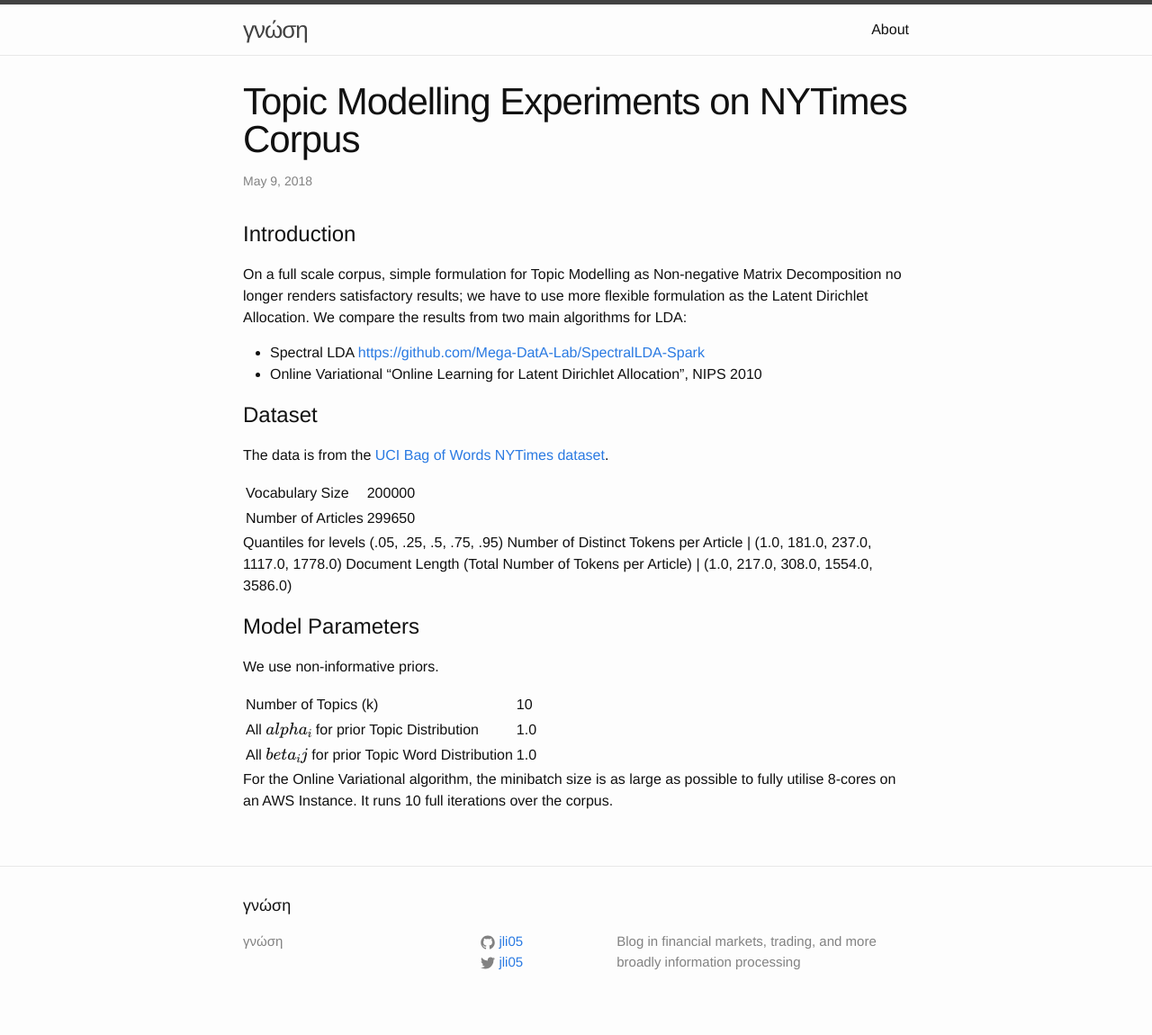
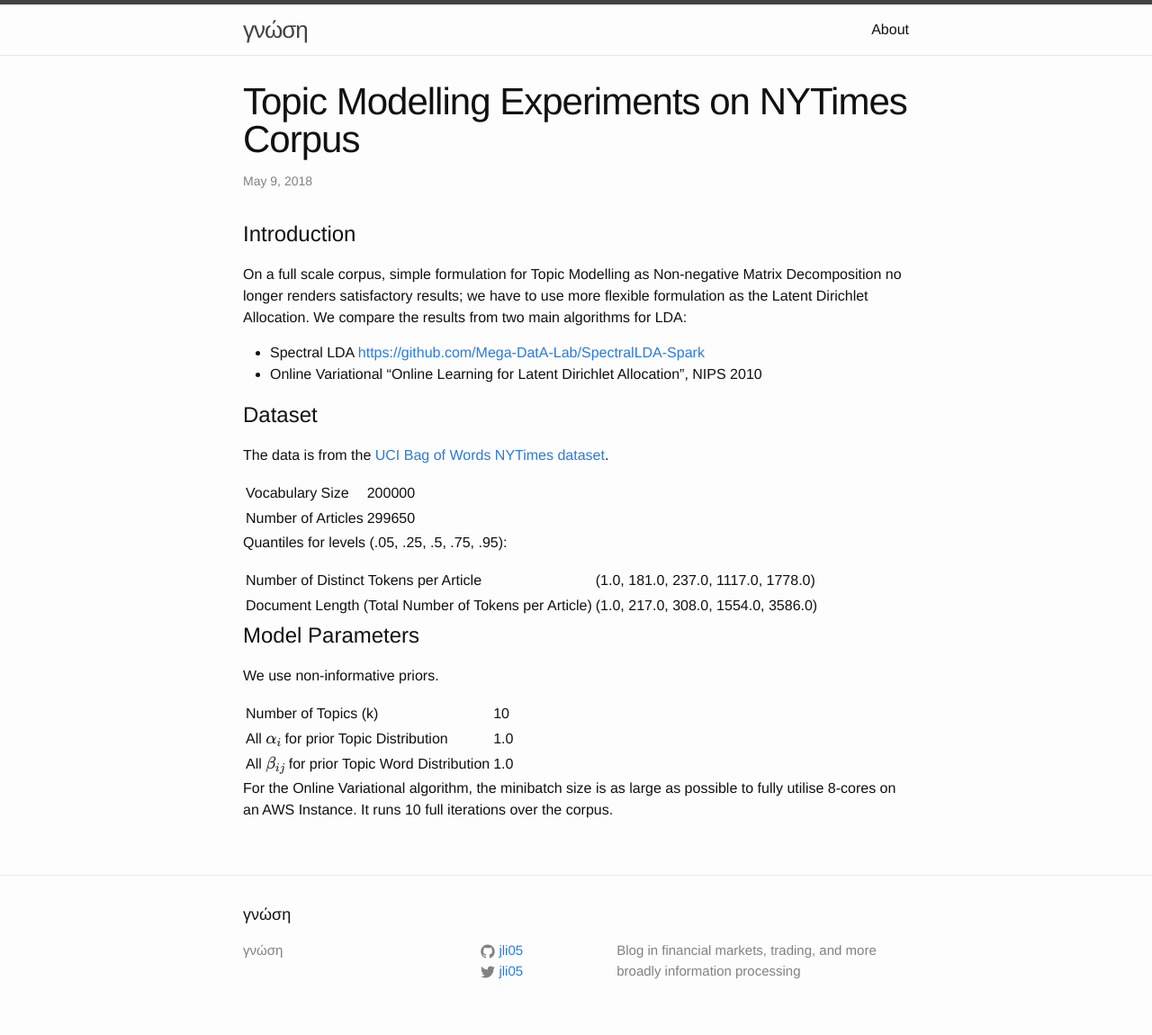
Before and after one commit to jli05/jli05.github.io, a Jekyll site: the page built from _posts/2018-05-09-Topic-Modelling-Experiments-on-NYTimes.md, in a window 1280 px wide. Shown: the whole page at 90% size. Built offline with Jekyll 4.4.1, drawn with Linux system fonts in a browser that asks for light colours; formulas are drawn with MathJax 3.

Commit message:
continue WIP

```diff
--- a/_posts/2018-05-09-Topic-Modelling-Experiments-on-NYTimes.md
+++ b/_posts/2018-05-09-Topic-Modelling-Experiments-on-NYTimes.md
@@ -16,7 +16,8 @@ The data is from the [UCI Bag of Words NYTimes dataset](https://archive.ics.uci.
 Vocabulary Size    |  200000
 Number of Articles |  299650
 
-Quantiles for levels (.05, .25, .5, .75, .95)
+Quantiles for levels (.05, .25, .5, .75, .95):
+
 Number of Distinct Tokens per Article  |  (1.0, 181.0, 237.0, 1117.0, 1778.0)
 Document Length (Total Number of Tokens per Article) | (1.0, 217.0, 308.0, 1554.0, 3586.0)
 
@@ -24,7 +25,7 @@ Document Length (Total Number of Tokens per Article) | (1.0, 217.0, 308.0, 1554.
 We use non-informative priors.
 
 Number of Topics (k)  | 10
-All $$alpha_i$$ for prior Topic Distribution      | 1.0
-All $$beta_ij$$ for prior Topic Word Distribution | 1.0
+All $$\alpha_i$$ for prior Topic Distribution      | 1.0
+All $$\beta_{ij}$$ for prior Topic Word Distribution | 1.0
 
 For the Online Variational algorithm, the minibatch size is as large as possible to fully utilise 8-cores on an AWS Instance. It runs 10 full iterations over the corpus.
```
